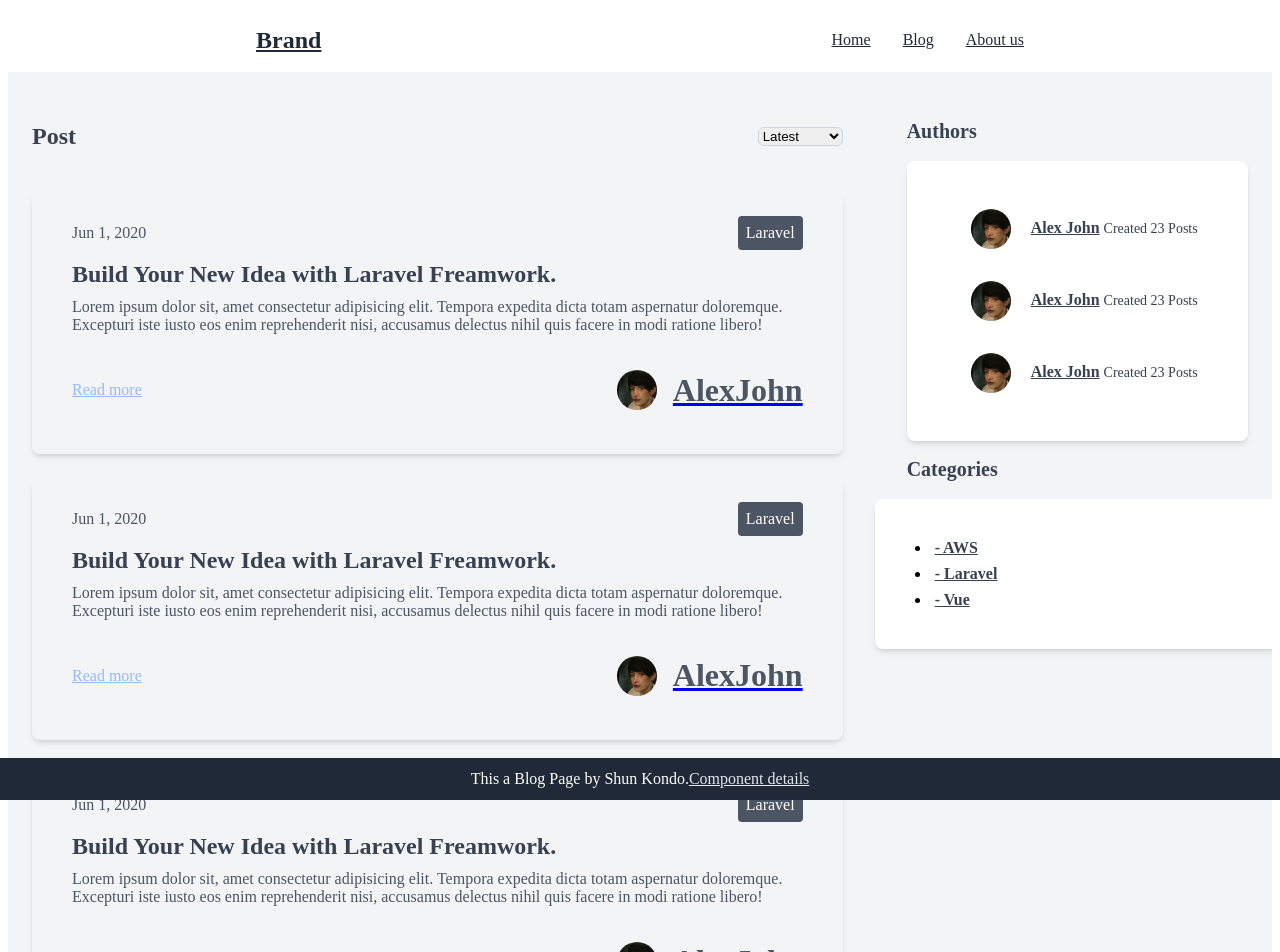
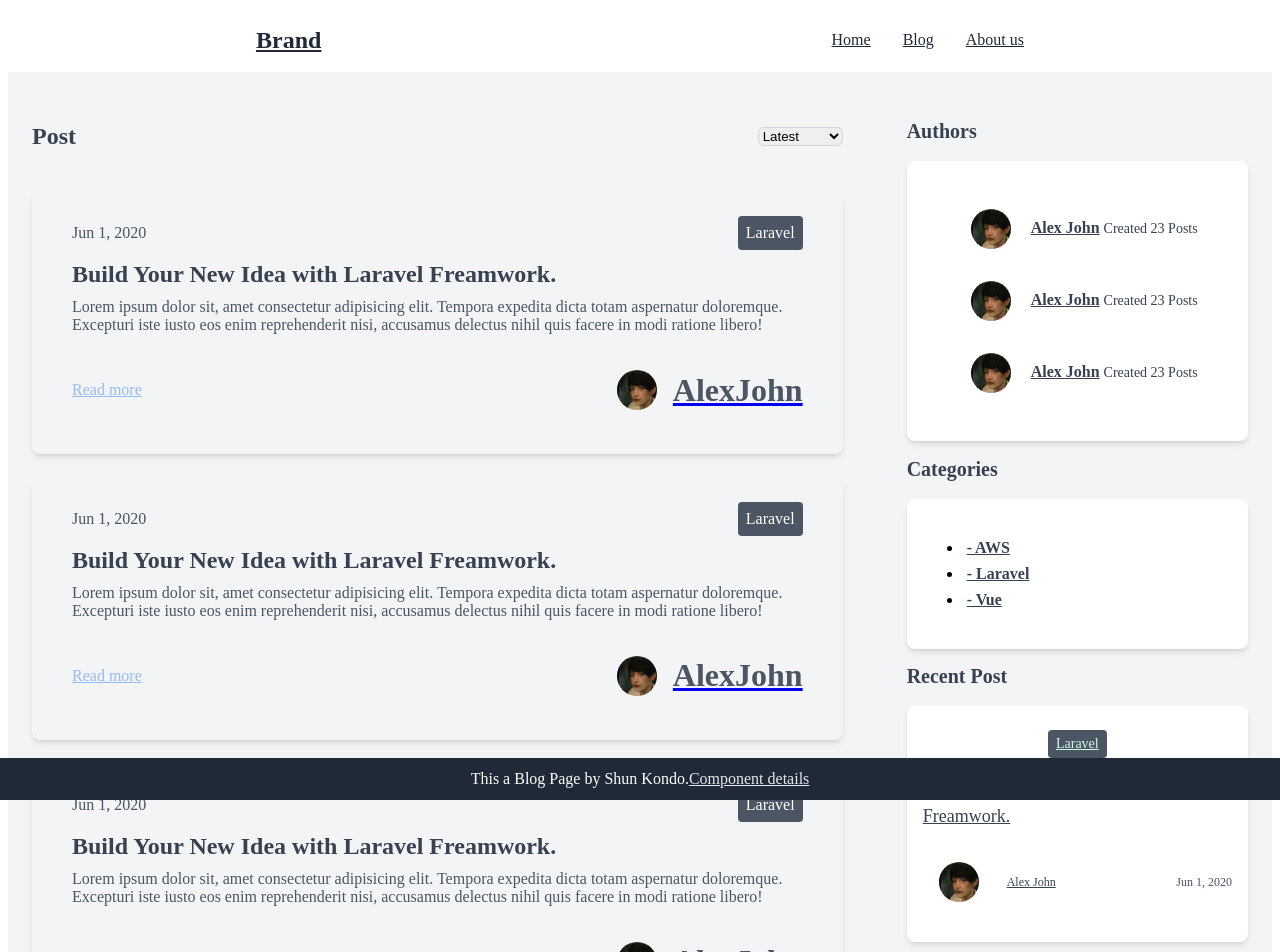
Before and after one commit to kondo0602/PrAhaChallenge, a Next.js app in the folder 34_next-js/nextjs-blog/: page / in a window 1280 px wide. Shown: the top 952 px of the page. Built offline with nearby package versions, Linux system fonts and the light colour scheme.

Commit message:
feat: サイドバーの最新の投稿部を作成

```diff
--- a/34_next-js/nextjs-blog/pages/index.tsx
+++ b/34_next-js/nextjs-blog/pages/index.tsx
@@ -138,6 +138,61 @@ const categoryItemStyle: React.CSSProperties = {
   color: 'rgba(55, 65, 81, 1)',
 };
 
+const postTagOuterStyle: React.CSSProperties = {
+  display: 'flex',
+  alignItems: 'center',
+  justifyContent: 'center',
+};
+
+const postTagInnerStyle: React.CSSProperties = {
+  paddingLeft: '0.5rem',
+  paddingRight: '0.5rem',
+  paddingTop: '0.25rem',
+  paddingBottom: '0.25rem',
+  fontSize: '0.875rem',
+  lineHeight: '1.25rem',
+  color: 'rgba(209, 250, 229, 1)',
+  backgroundColor: 'rgba(75, 85, 99, 1)',
+  borderRadius: '0.25rem',
+};
+
+const recentPostContentOuterStyle: React.CSSProperties = {
+  marginTop: '1rem',
+};
+
+const recentPostContentInnerStyle: React.CSSProperties = {
+  fontSize: '1.125rem',
+  lineHeight: '1.75rem',
+  fontWeight: '500',
+  color: 'rgba(55, 65, 81, 1)',
+};
+
+const recentPostAuthorOuterStyle: React.CSSProperties = {
+  display: 'flex',
+  alignItems: 'center',
+  justifyContent: 'space-between',
+  marginTop: '1rem',
+};
+
+const recentPostAuthorInnerStyle: React.CSSProperties = {
+  display: 'flex',
+  alignItems: 'center',
+};
+
+const recentPostAuthorNameStyle: React.CSSProperties = {
+  marginLeft: '0.75rem',
+  marginRight: '0.75rem',
+  fontSize: '0.75rem',
+  lineHeight: '1.25rem',
+  color: 'rgba(55, 65, 81, 1)',
+};
+
+const recentPostedAtStyle: React.CSSProperties = {
+  fontSize: '0.75rem',
+  lineHeight: '1.25rem',
+  color: 'rgba(75, 85, 99, 1)',
+};
+
 const pageElementStyle: React.CSSProperties = {
   paddingLeft: '0.75rem',
   paddingRight: '0.75rem',
@@ -244,6 +299,7 @@ export default function Home() {
                 </div>
                 <h1 style={usersTitleStyle}>Categories</h1>
               </div>
+              <div style={usersStyle}>
                 <div style={categoryCardStyle}>
                   <ul>
                     <li>
@@ -264,6 +320,31 @@ export default function Home() {
                   </ul>
                 </div>
               </div>
+              <div style={usersStyle}>
+                <h1 style={usersTitleStyle}>Recent Post</h1>
+                <div style={categoryCardStyle}>
+                  <div style={postTagOuterStyle}>
+                    <a href="#" style={postTagInnerStyle}>
+                      Laravel
+                    </a>
+                  </div>
+                  <div style={recentPostContentOuterStyle}>
+                    <a href="#" style={recentPostContentInnerStyle}>
+                      Build Your New Idea with Laravel Freamwork.
+                    </a>
+                  </div>
+                  <div style={recentPostAuthorOuterStyle}>
+                    <div style={recentPostAuthorInnerStyle}>
+                      <UserIcon imgPath="" />
+                      <a href="#" style={recentPostAuthorNameStyle}>
+                        Alex John
+                      </a>
+                    </div>
+                    <span style={recentPostedAtStyle}>Jun 1, 2020</span>
+                  </div>
+                </div>
+              </div>
+            </div>
           </div>
         </div>
         <div style={footerStyle}>
```
Lines whose indentation alone changed are shown as unchanged.
